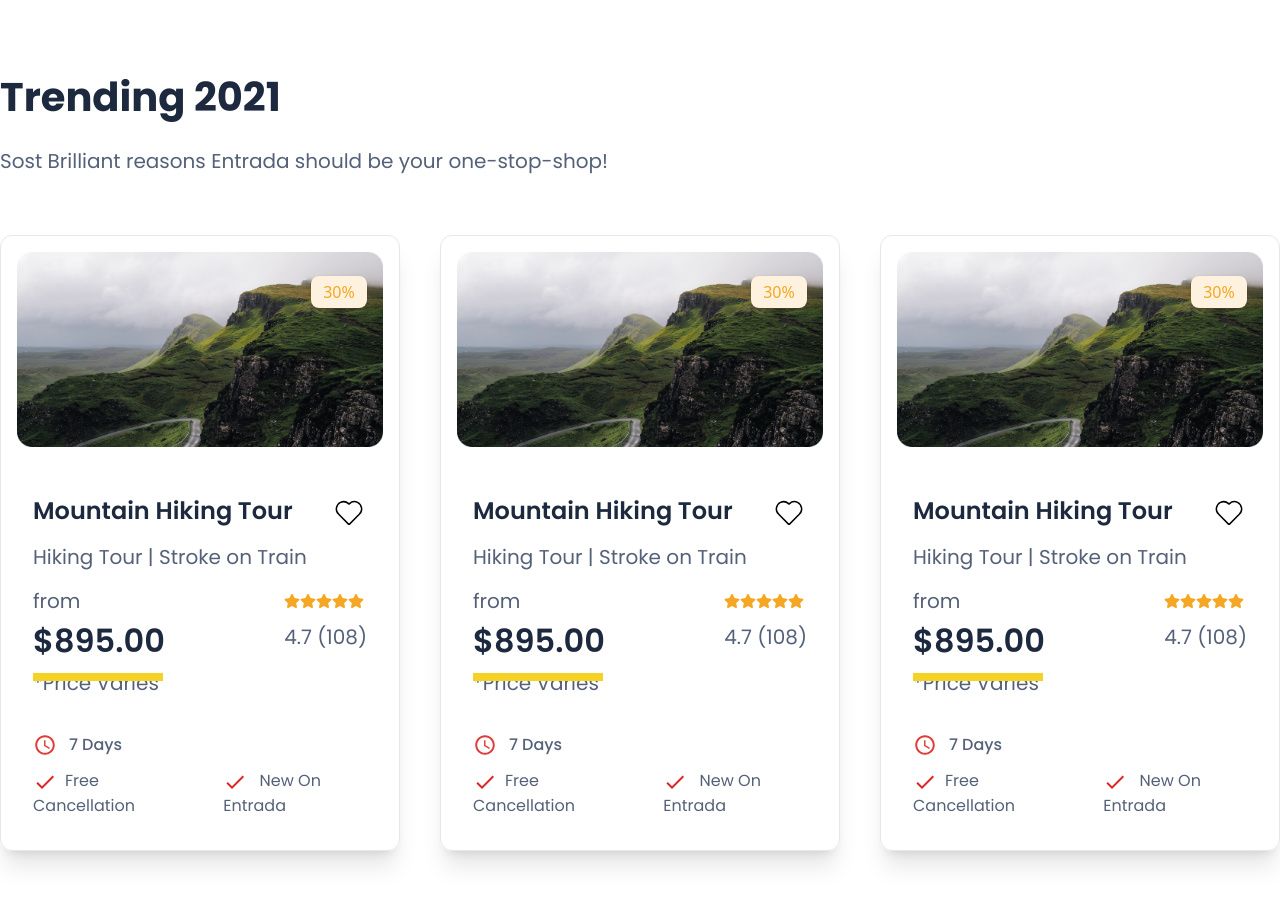
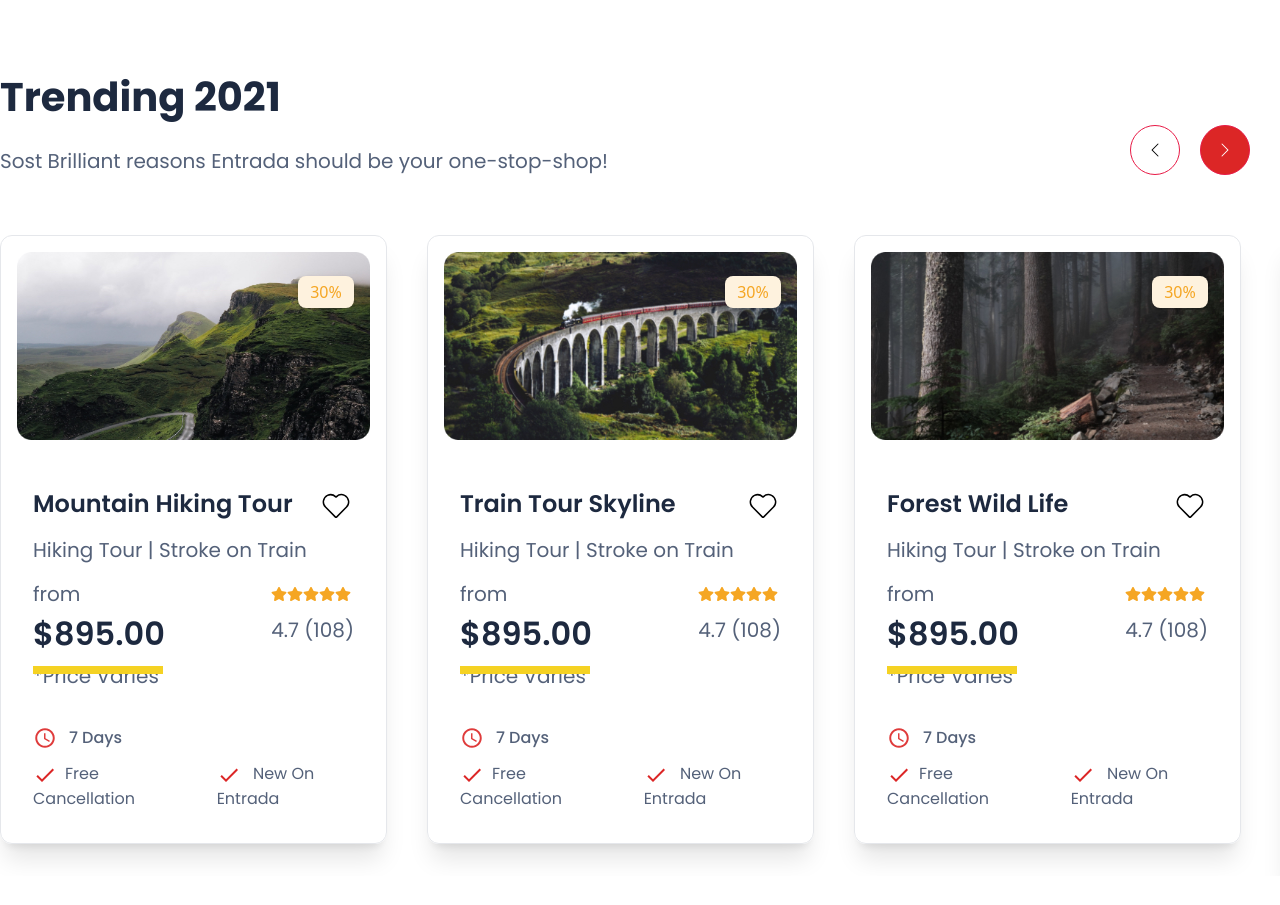
Before and after one commit to Mr-Rafiqul-Islam/EMPRISE-a-hotel-booking-site, a React (Vite) app: page / in a window 1280 px wide. Shown: the part 1720-2625 px from the top of the page. Built offline with nearby package versions, Linux system fonts and the light colour scheme.

Commit message:
trending slick

```diff
--- a/src/components/layouts/Trending.jsx
+++ b/src/components/layouts/Trending.jsx
@@ -3,9 +3,59 @@ import Container from "../Container";
 import Heading from "../Heading";
 import Paragraph from "../Paragraph";
 import CradTrending from "../CradTrending";
-import mountain from '../../assets/images/Photo1.png'
+import mountain from "../../assets/images/Photo1.png";
+import train from "../../assets/images/Photo2.png";
+import forest from "../../assets/images/Photo3.png";
+import culture from "../../assets/images/Photo4.png";
+
+// for react slick
+import "slick-carousel/slick/slick.css";
+import "slick-carousel/slick/slick-theme.css";
+import Slider from "react-slick";
+import NextArrow from "../../assets/icons/NextArrow";
+import PrevArrow from "../../assets/icons/PrevArrow";
 
 function Trending() {
+  const settings = {
+    dots: false,
+    infinite: true,
+    slidesToShow: 3,
+    slidesToScroll: 1,
+    initialSlide: 0,
+    nextArrow: <NextArrow />,
+    prevArrow: <PrevArrow />,
+    responsive: [
+      {
+        breakpoint: 1324,
+        settings: {
+          slidesToShow: 3,
+          slidesToScroll: 1,
+        },
+      },
+      {
+        breakpoint: 1025,
+        settings: {
+          slidesToShow: 2,
+          slidesToScroll: 1,
+        },
+      },
+      {
+        breakpoint: 768,
+        settings: {
+          slidesToShow: 1,
+          slidesToScroll: 1,
+        },
+      },
+      {
+        breakpoint: 480,
+        settings: {
+          slidesToShow: 1,
+          slidesToScroll: 1,
+        },
+      },
+    ],
+  };
+
   return (
     <section className="py-[70px]">
       <Container>
@@ -13,11 +63,36 @@ function Trending() {
           <Heading text="Trending 2021" className="mb-5" />
           <Paragraph text="Sost Brilliant reasons Entrada should be your one-stop-shop!" />
         </div>
-        <div className="flex gap-10">
-        <CradTrending cardimg={mountain} discount='30%' des='Hiking Tour | Stroke on Train' price='$895.00' title='Mountain Hiking Tour'/>
-        <CradTrending cardimg={mountain} discount='30%' des='Hiking Tour | Stroke on Train' price='$895.00' title='Mountain Hiking Tour'/>
-        <CradTrending cardimg={mountain} discount='30%' des='Hiking Tour | Stroke on Train' price='$895.00' title='Mountain Hiking Tour'/>
-        </div>
+        <Slider {...settings}>
+          <CradTrending
+            cardimg={mountain}
+            discount="30%"
+            des="Hiking Tour | Stroke on Train"
+            price="$895.00"
+            title="Mountain Hiking Tour"
+          />
+          <CradTrending
+            cardimg={train}
+            discount="30%"
+            des="Hiking Tour | Stroke on Train"
+            price="$895.00"
+            title="Train Tour Skyline"
+          />
+          <CradTrending
+            cardimg={forest}
+            discount="30%"
+            des="Hiking Tour | Stroke on Train"
+            price="$895.00"
+            title="Forest Wild Life"
+          />
+          <CradTrending
+            cardimg={culture}
+            discount="30%"
+            des="Hiking Tour | Stroke on Train"
+            price="$895.00"
+            title="Cultural highlights round trip"
+          />
+        </Slider>
       </Container>
     </section>
   );
--- a/src/index.css
+++ b/src/index.css
@@ -3,5 +3,5 @@
 @tailwind utilities;
 
 .slick-slide > div {
-    margin: 0 20px;
+    margin-right: 40px;
 }
```
